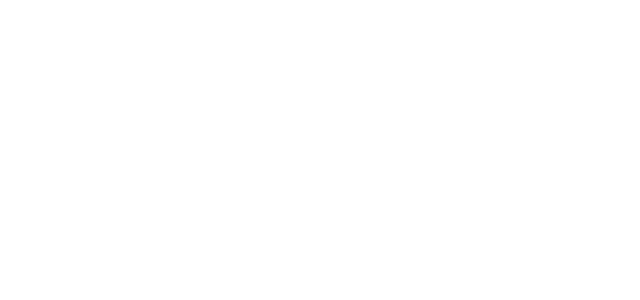
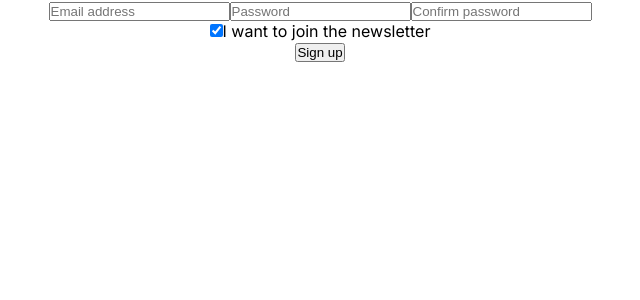
Before and after one commit to will-s-205/login, a React (Create React App) app: page / in a window 1280 px wide. Shown: the top 300 px of the page, without its empty margins (320-960 px from the left). Built offline with nearby package versions, Linux system fonts and the light colour scheme.

Commit message:
import sign up form

```diff
--- a/src/App.tsx
+++ b/src/App.tsx
@@ -1,10 +1,11 @@
+import React from 'react';
 import './App.scss';
 import Login from './components/Login';
 
 export default function App() {
   return (
     <div className="App">
-<Login />
+      <Login />
     </div>
   );
 }
@@ -12,4 +13,4 @@
 // UI Sign up form
 // Back-End MongoDB Mongoose
 // Login
-  // Login as a guest feature
+    // Login as a guest feature
--- a/src/components/Login.tsx
+++ b/src/components/Login.tsx
@@ -1,9 +1,96 @@
+import React from 'react';
 import './Login.scss';
 
 export default function Login() {
+  const [formData, setFormData] = React.useState({
+    email: "",
+    password: "",
+    passwordConfirm: "",
+    joinedNewsletter: true
+})
+
+/**
+ * Challenge: Connect the form to local state
+ *
+ * 1. Create a state object to store the 4 values we need to save.
+ * 2. Create a single handleChange function that can
+ *    manage the state of all the inputs and set it up
+ *    correctly
+ * 3. When the user clicks "Sign up", check if the
+ *    password & confirmation match each other. If
+ *    so, log "Successfully signed up" to the console.
+ *    If not, log "passwords do not match" to the console.
+ * 4. Also when submitting the form, if the person checked
+ *    the "newsletter" checkbox, log "Thanks for signing
+ *    up for our newsletter!" to the console.
+ */
+
+function handleChange(event) {
+    const {name, value, type, checked} = event.target
+    setFormData(prevFormData => ({
+        ...prevFormData,
+        [name]: type === "checkbox" ? checked : value
+    }))
+}
+
+function handleSubmit(event) {
+    event.preventDefault()
+    if(formData.password === formData.passwordConfirm) {
+        console.log("Successfully signed up")
+    } else {
+        console.log("Passwords do not match")
+        return
+    }
+
+    if(formData.joinedNewsletter) {
+        console.log("Thanks for signing up for our newsletter!")
+    }
+}
+
   return (
-    <div>
+    <div className="form-container">
+        <form className="form" onSubmit={handleSubmit}>
+            <input
+                type="email"
+                placeholder="Email address"
+                className="form--input"
+                name="email"
+                onChange={handleChange}
+                value={formData.email}
+            />
+            <input
+                type="password"
+                placeholder="Password"
+                className="form--input"
+                name="password"
+                onChange={handleChange}
+                value={formData.password}
+            />
+            <input
+                type="password"
+                placeholder="Confirm password"
+                className="form--input"
+                name="passwordConfirm"
+                onChange={handleChange}
+                value={formData.passwordConfirm}
+            />
 
+            <div className="form--marketing">
+                <input
+                    id="okayToEmail"
+                    type="checkbox"
+                    name="joinedNewsletter"
+                    onChange={handleChange}
+                    checked={formData.joinedNewsletter}
+                />
+                <label htmlFor="okayToEmail">I want to join the newsletter</label>
+            </div>
+            <button
+                className="form--submit"
+            >
+                Sign up
+            </button>
+        </form>
     </div>
-  );
+)
 }
```
